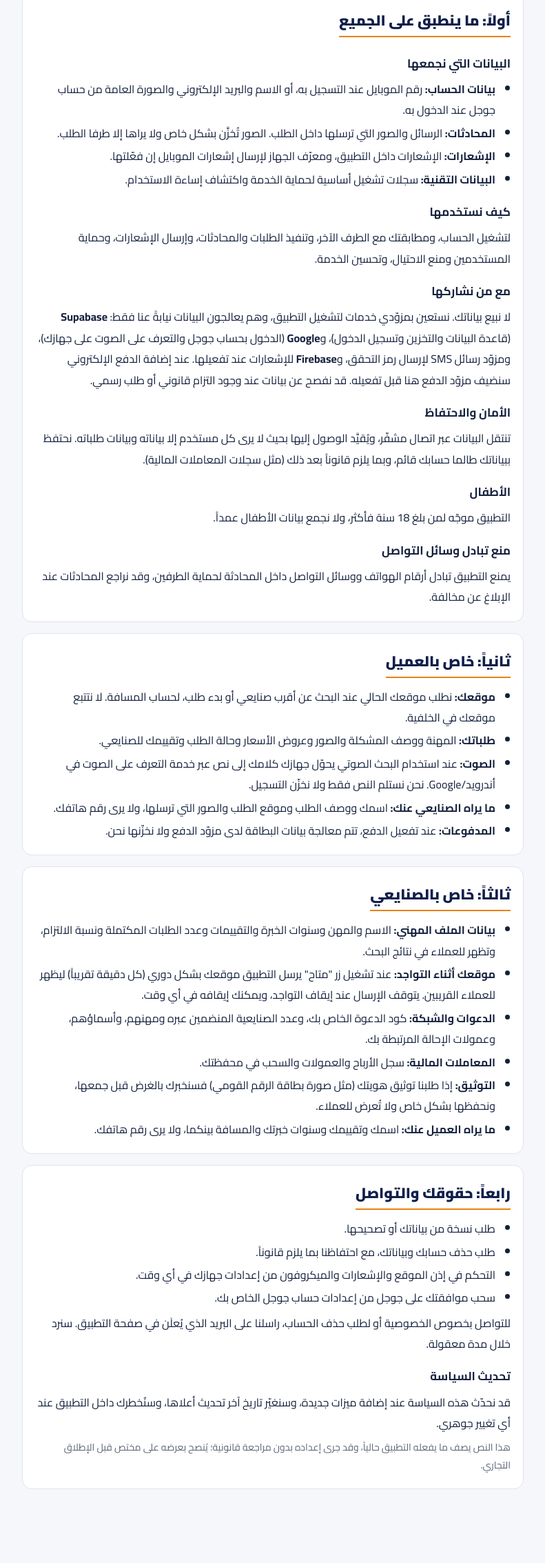
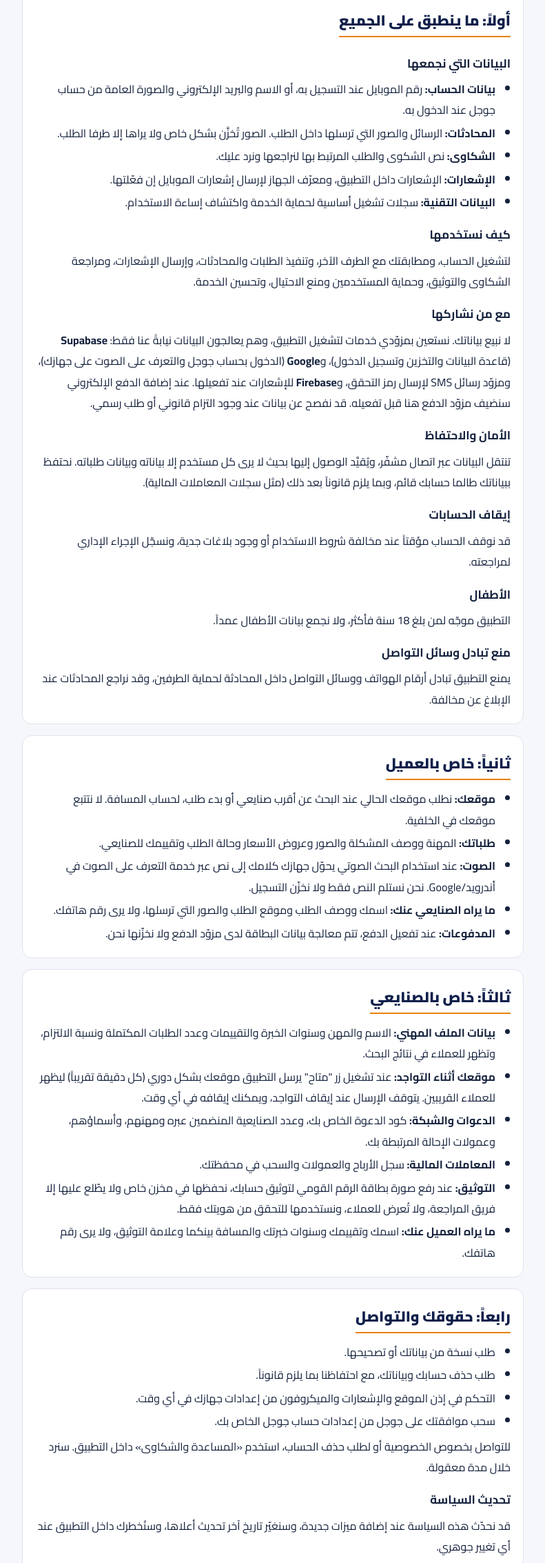
Before and after one commit to saico4687-dotcom/sanay3y-legal, a plain HTML site: page index.html in a window 1280 px wide. Shown: the part 306-2572 px from the top of the page at 69% size, without its empty margins (244-1035 px from the left). Before the commit the page ends 2541 px from the top, so only its background shows below. Drawn offline with Linux system fonts and the light colour scheme.

Commit message:
Revise privacy policy content and contact methods
Updated privacy policy details regarding complaints and documentation.

```diff
--- a/index.html
+++ b/index.html
@@ -40,15 +40,18 @@ p{margin:6px 0}
 <ul>
 <li><b>بيانات الحساب:</b> رقم الموبايل عند التسجيل به، أو الاسم والبريد الإلكتروني والصورة العامة من حساب جوجل عند الدخول به.</li>
 <li><b>المحادثات:</b> الرسائل والصور التي ترسلها داخل الطلب. الصور تُخزَّن بشكل خاص ولا يراها إلا طرفا الطلب.</li>
+<li><b>الشكاوى:</b> نص الشكوى والطلب المرتبط بها لنراجعها ونرد عليك.</li>
 <li><b>الإشعارات:</b> الإشعارات داخل التطبيق، ومعرّف الجهاز لإرسال إشعارات الموبايل إن فعّلتها.</li>
 <li><b>البيانات التقنية:</b> سجلات تشغيل أساسية لحماية الخدمة واكتشاف إساءة الاستخدام.</li>
 </ul>
 <h3>كيف نستخدمها</h3>
-<p>لتشغيل الحساب، ومطابقتك مع الطرف الآخر، وتنفيذ الطلبات والمحادثات، وإرسال الإشعارات، وحماية المستخدمين ومنع الاحتيال، وتحسين الخدمة.</p>
+<p>لتشغيل الحساب، ومطابقتك مع الطرف الآخر، وتنفيذ الطلبات والمحادثات، وإرسال الإشعارات، ومراجعة الشكاوى والتوثيق، وحماية المستخدمين ومنع الاحتيال، وتحسين الخدمة.</p>
 <h3>مع من نشاركها</h3>
 <p>لا نبيع بياناتك. نستعين بمزوّدي خدمات لتشغيل التطبيق، وهم يعالجون البيانات نيابةً عنا فقط: <b>Supabase</b> (قاعدة البيانات والتخزين وتسجيل الدخول)، و<b>Google</b> (الدخول بحساب جوجل والتعرف على الصوت على جهازك)، ومزوّد رسائل SMS لإرسال رمز التحقق، و<b>Firebase</b> للإشعارات عند تفعيلها. عند إضافة الدفع الإلكتروني سنضيف مزوّد الدفع هنا قبل تفعيله. قد نفصح عن بيانات عند وجود التزام قانوني أو طلب رسمي.</p>
 <h3>الأمان والاحتفاظ</h3>
 <p>تنتقل البيانات عبر اتصال مشفّر، ويُقيَّد الوصول إليها بحيث لا يرى كل مستخدم إلا بياناته وبيانات طلباته. نحتفظ ببياناتك طالما حسابك قائم، وبما يلزم قانوناً بعد ذلك (مثل سجلات المعاملات المالية).</p>
+<h3>إيقاف الحسابات</h3>
+<p>قد نوقف الحساب مؤقتاً عند مخالفة شروط الاستخدام أو وجود بلاغات جدية، ونسجّل الإجراء الإداري لمراجعته.</p>
 <h3>الأطفال</h3>
 <p>التطبيق موجّه لمن بلغ 18 سنة فأكثر، ولا نجمع بيانات الأطفال عمداً.</p>
 <h3>منع تبادل وسائل التواصل</h3>
@@ -73,8 +76,8 @@ p{margin:6px 0}
 <li><b>موقعك أثناء التواجد:</b> عند تشغيل زر "متاح" يرسل التطبيق موقعك بشكل دوري (كل دقيقة تقريباً) ليظهر للعملاء القريبين. يتوقف الإرسال عند إيقاف التواجد، ويمكنك إيقافه في أي وقت.</li>
 <li><b>الدعوات والشبكة:</b> كود الدعوة الخاص بك، وعدد الصنايعية المنضمين عبره ومهنهم، وأسماؤهم، وعمولات الإحالة المرتبطة بك.</li>
 <li><b>المعاملات المالية:</b> سجل الأرباح والعمولات والسحب في محفظتك.</li>
-<li><b>التوثيق:</b> إذا طلبنا توثيق هويتك (مثل صورة بطاقة الرقم القومي) فسنخبرك بالغرض قبل جمعها، ونحفظها بشكل خاص ولا تُعرض للعملاء.</li>
-<li><b>ما يراه العميل عنك:</b> اسمك وتقييمك وسنوات خبرتك والمسافة بينكما، ولا يرى رقم هاتفك.</li>
+<li><b>التوثيق:</b> عند رفع صورة بطاقة الرقم القومي لتوثيق حسابك، نحفظها في مخزن خاص ولا يطّلع عليها إلا فريق المراجعة، ولا تُعرض للعملاء، ونستخدمها للتحقق من هويتك فقط.</li>
+<li><b>ما يراه العميل عنك:</b> اسمك وتقييمك وسنوات خبرتك والمسافة بينكما وعلامة التوثيق، ولا يرى رقم هاتفك.</li>
 </ul>
 </section>
 
@@ -86,10 +89,9 @@ p{margin:6px 0}
 <li>التحكم في إذن الموقع والإشعارات والميكروفون من إعدادات جهازك في أي وقت.</li>
 <li>سحب موافقتك على جوجل من إعدادات حساب جوجل الخاص بك.</li>
 </ul>
-<p>للتواصل بخصوص الخصوصية أو لطلب حذف الحساب، راسلنا على البريد الذي يُعلَن في صفحة التطبيق. سنرد خلال مدة معقولة.</p>
+<p>للتواصل بخصوص الخصوصية أو لطلب حذف الحساب، استخدم «المساعدة والشكاوى» داخل التطبيق. سنرد خلال مدة معقولة.</p>
 <h3>تحديث السياسة</h3>
 <p>قد نحدّث هذه السياسة عند إضافة ميزات جديدة، وسنغيّر تاريخ آخر تحديث أعلاها، وسنُخطرك داخل التطبيق عند أي تغيير جوهري.</p>
-<p class="note">هذا النص يصف ما يفعله التطبيق حالياً، وقد جرى إعداده بدون مراجعة قانونية؛ يُنصح بعرضه على مختص قبل الإطلاق التجاري.</p>
 </section>
 </main>
 </body>
```
